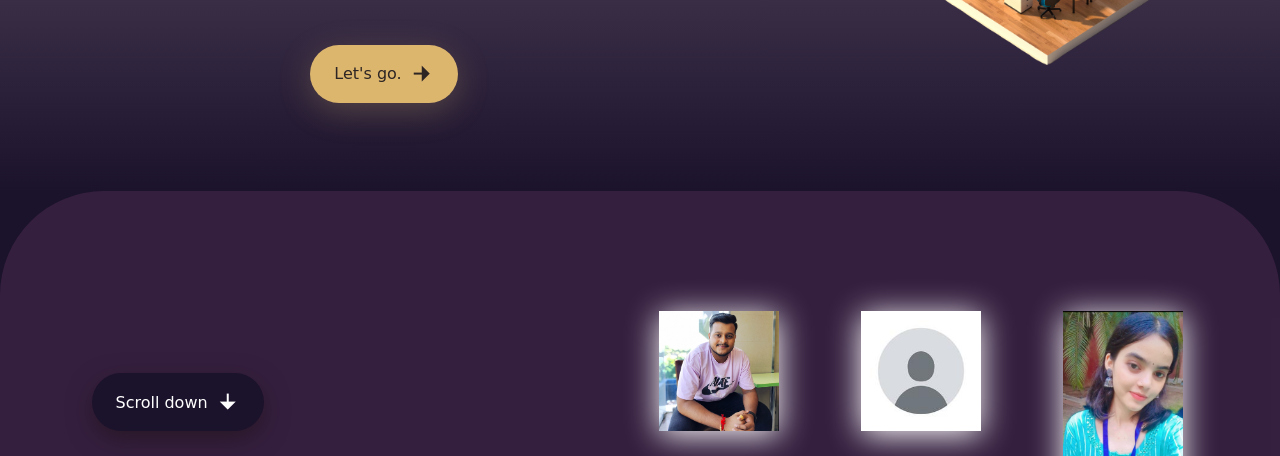
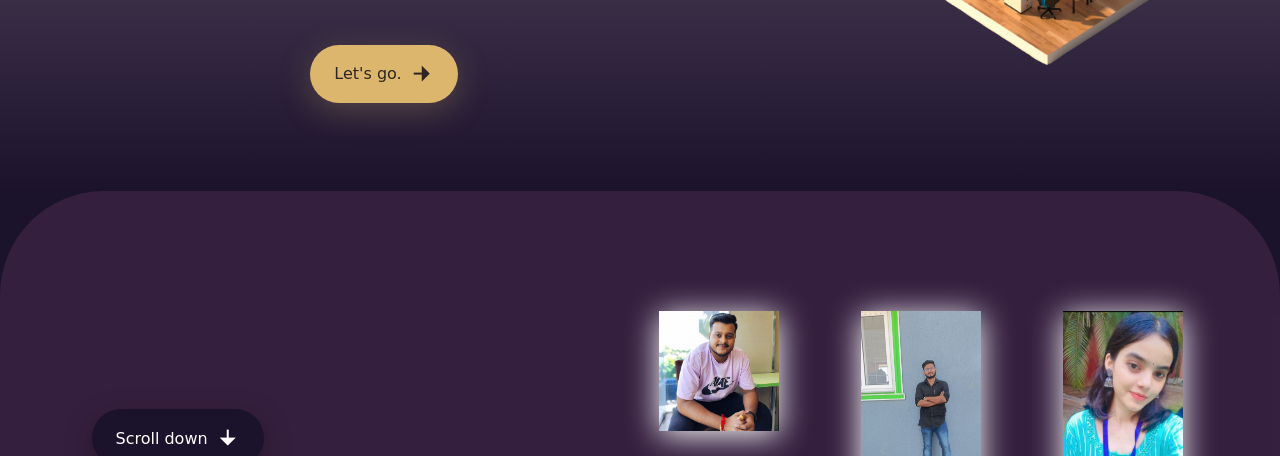
Before and after one commit to mohantyabhi111/tema3, a plain HTML site: page index.html in a window 1280 px wide. Shown: the part 445-901 px from the top of the page. Drawn offline with nearby package versions, Linux system fonts and the light colour scheme.

Commit message:
Update index.html

```diff
--- a/index.html
+++ b/index.html
@@ -86,7 +86,7 @@
 
 
                         <article class="about_card">
-                            <img src="./image2.jpg" alt="about image" class="about_img">
+                            <img src="./abhishek.jpeg" alt="about image" class="about_img">
                             <h3 class="about_name">Abhishek Kumar Mohanty</h3>
                             <span class="about_well">3rd Year</span>
                         </article>
```
